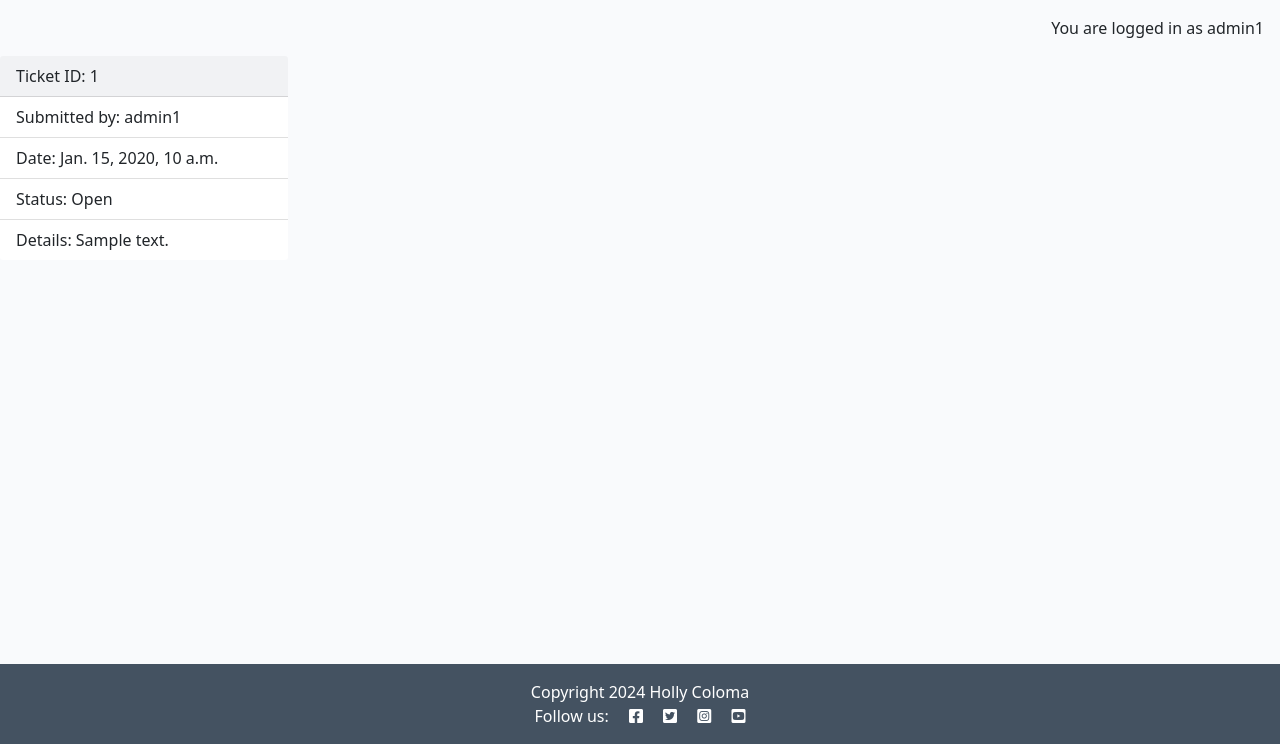
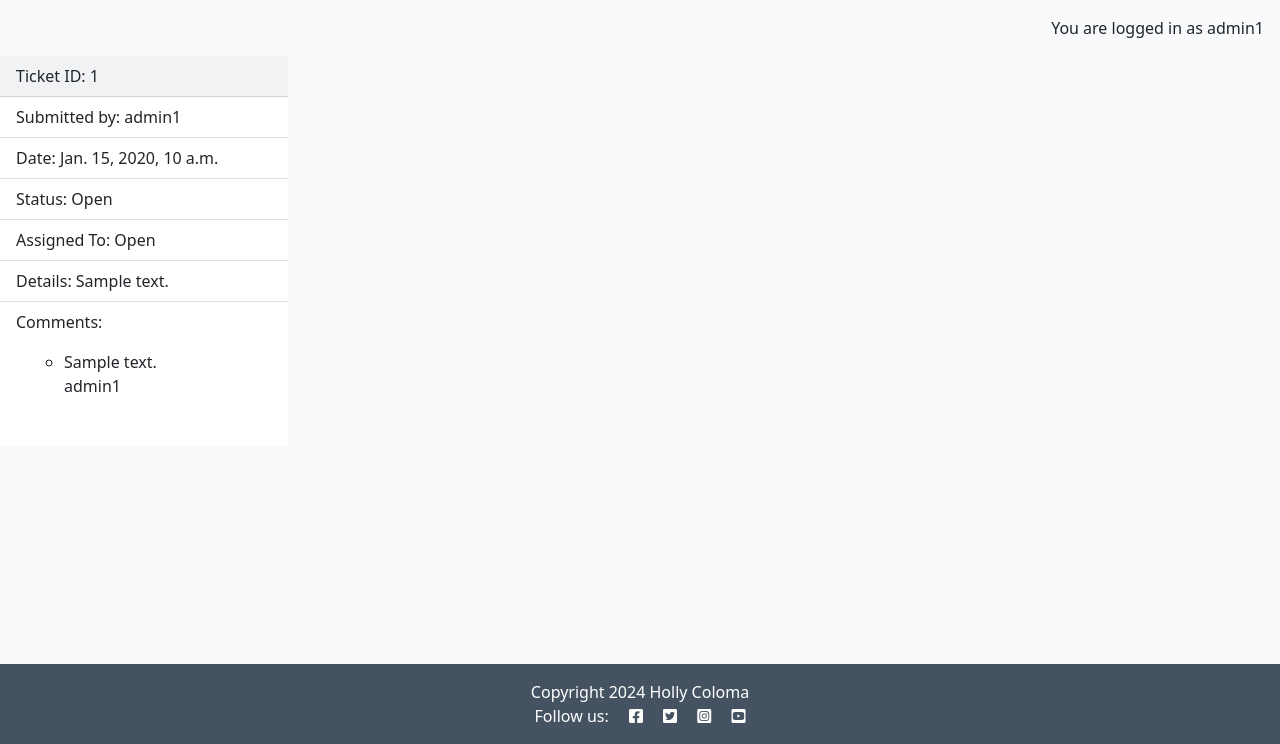
Before and after one commit to hpcoloma/PP4-Tech-Tackles, a Django app: page /ticket/1/ in a window 1280 px wide. Shown: the part 56-800 px from the top of the page. Run offline with Django 4.2, Linux system fonts and the light colour scheme; a user stored in the database is signed in; data comes from the database, SQL or seed files in the repository; tables that the repository leaves empty hold one stand-in row (values such as "Sample post").

Commit message:
Add comment view on ticket detail, re-arrange ticket list view

```diff
--- a/support/templates/support/ticket_detail.html
+++ b/support/templates/support/ticket_detail.html
@@ -9,7 +9,28 @@
       <li class="list-group-item">Submitted by: {{ ticket.user }}</li>
       <li class="list-group-item">Date: {{ ticket.created_on }}</li>
       <li class="list-group-item">Status: {{ ticket.status }}</li>
+      <li class="list-group-item">Assigned To: {{ ticket.status }}</li>
       <li class="list-group-item">Details: {{ ticket.description|safe }}</li>
+      <li class="list-group-item">Comments:
+        <div class="card mb-4">
+          <div class="card-body">
+              <ul>
+                {% for comment in ticket.comments.all %}
+                    <li>{{ comment.comment }} </li>
+
+                <div class="d-flex justify-content-between">
+                    <div class="d-flex flex-row align-items-center">
+                      {{ comment.user.username }}
+                    </div>
+                </div>
+                {% endfor %}
+              </ul>
+
+            </div>
+          </div>
+
+      </li>
+
     </ul>
   </div>
 
--- a/support/templates/support/ticket_list.html
+++ b/support/templates/support/ticket_list.html
@@ -8,7 +8,7 @@
 <ul>
     {% for ticket in object_list %}
         <li>
-            <a href="{% url 'ticket_detail' ticket.pk %}">{{ ticket.subject }}</a> - {{ ticket.status }}
+            <a href="{% url 'ticket_detail' ticket.pk %}">{{ ticket.ticket_id }} </a>&emsp; {{ ticket.status }} &emsp;{{ ticket.subject }}
         </li>
     {% endfor %}
 </ul>
--- a/support/views.py
+++ b/support/views.py
@@ -17,9 +17,9 @@ class TicketListView(LoginRequiredMixin, ListView):
 
     def get_queryset(self):
         if self.request.user.is_staff:
-            return Ticket.objects.all()
+            return Ticket.objects.all().order_by('ticket_id')
         else:
-            return Ticket.objects.filter(user=self.request.user)
+            return Ticket.objects.filter(user=self.request.user).order_by('ticket_id')
 
 class TicketDetailView(LoginRequiredMixin, DetailView):
     model = Ticket
```
